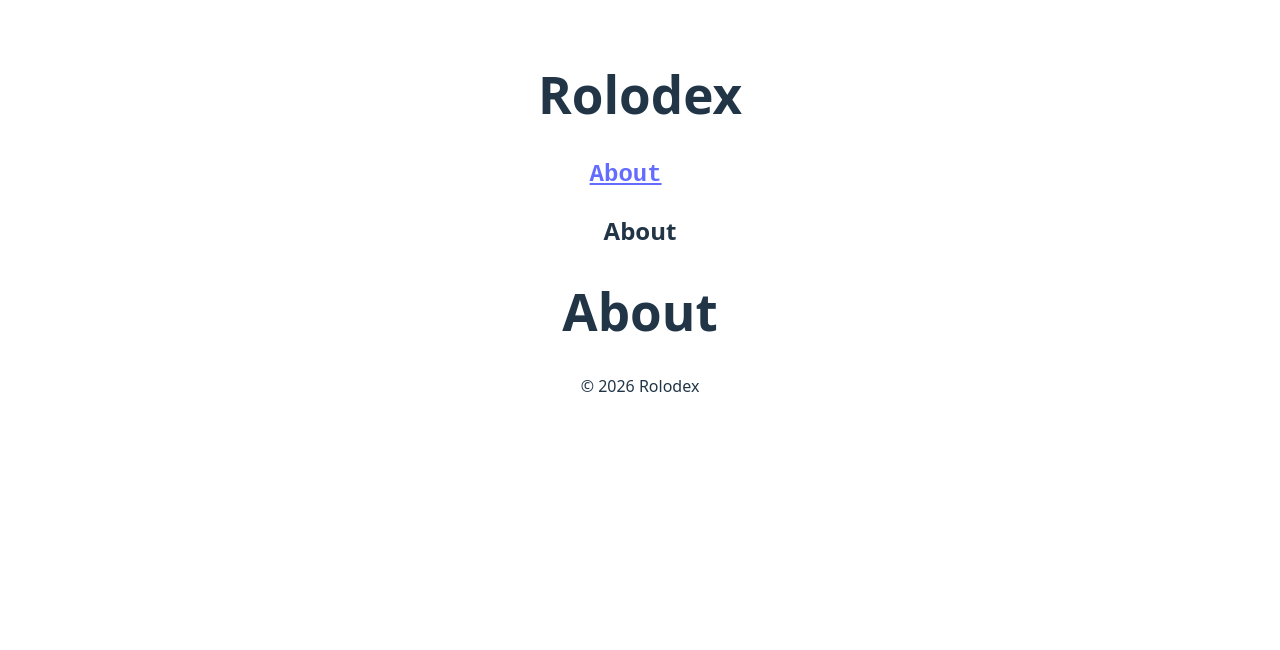
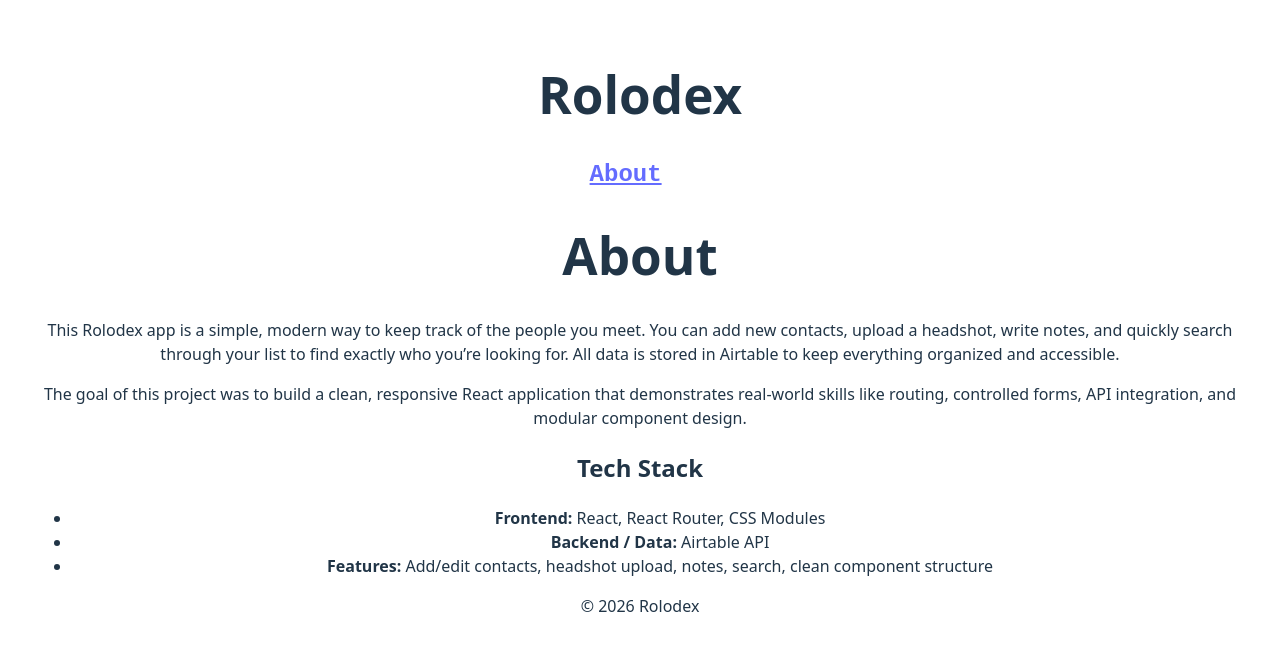
Before and after one commit to kwishart24/rolodex, a React (Vite) app: page /about in a window 1280 px wide. Shown: the top 650 px of the page. Built offline with nearby package versions, Linux system fonts and the light colour scheme; no server answers.

Commit message:
added about page text and adjusted the titles to be h1's

```diff
--- a/src/pages/AboutPage.jsx
+++ b/src/pages/AboutPage.jsx
@@ -1,5 +1,36 @@
-function ContactsPage() {
-  return <h1>About</h1>;
+function AboutPage() {
+  return (
+    <div className="about-page">
+      <p>
+        This Rolodex app is a simple, modern way to keep track of the people you
+        meet. You can add new contacts, upload a headshot, write notes, and
+        quickly search through your list to find exactly who you’re looking for.
+        All data is stored in Airtable to keep everything organized and
+        accessible.
+      </p>
+
+      <p>
+        The goal of this project was to build a clean, responsive React
+        application that demonstrates real‑world skills like routing, controlled
+        forms, API integration, and modular component design.
+      </p>
+
+      <h2>Tech Stack</h2>
+
+      <ul>
+        <li>
+          <strong>Frontend:</strong> React, React Router, CSS Modules
+        </li>
+        <li>
+          <strong>Backend / Data:</strong> Airtable API
+        </li>
+        <li>
+          <strong>Features:</strong> Add/edit contacts, headshot upload, notes,
+          search, clean component structure
+        </li>
+      </ul>
+    </div>
+  );
 }
 
-export default ContactsPage;
+export default AboutPage;
--- a/src/shared/Header.jsx
+++ b/src/shared/Header.jsx
@@ -44,7 +44,7 @@ function Header({ title }) {
           + New Contact
         </NavLink>
       </nav>
-      <h2>{title}</h2>
+      <h1>{title}</h1>
     </header>
   );
 }
--- a/src/shared/Header.module.css
+++ b/src/shared/Header.module.css
@@ -12,7 +12,6 @@
 }
 
 .header h2 {
-  grid-column: 2;
   text-align: center;
 }
 
```
